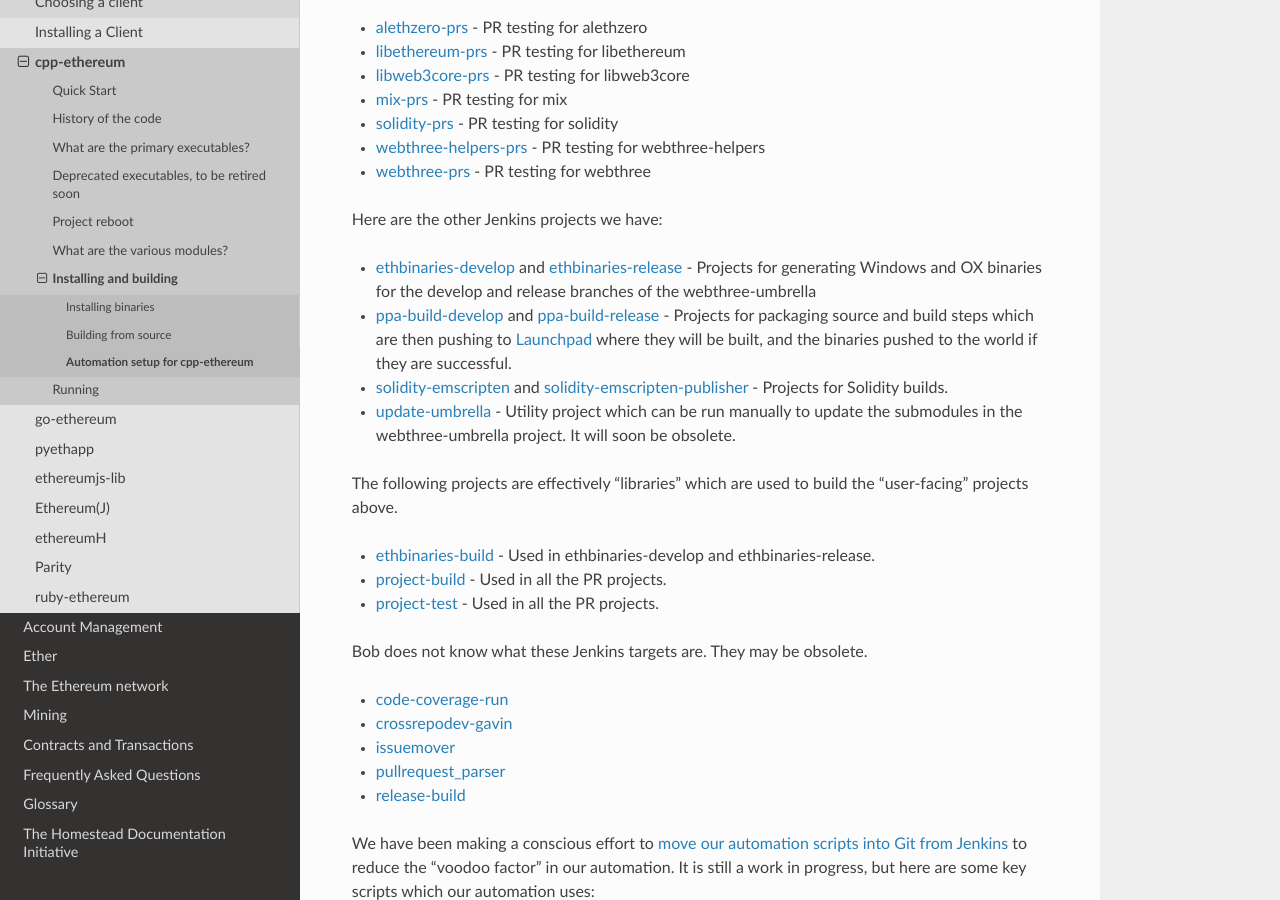
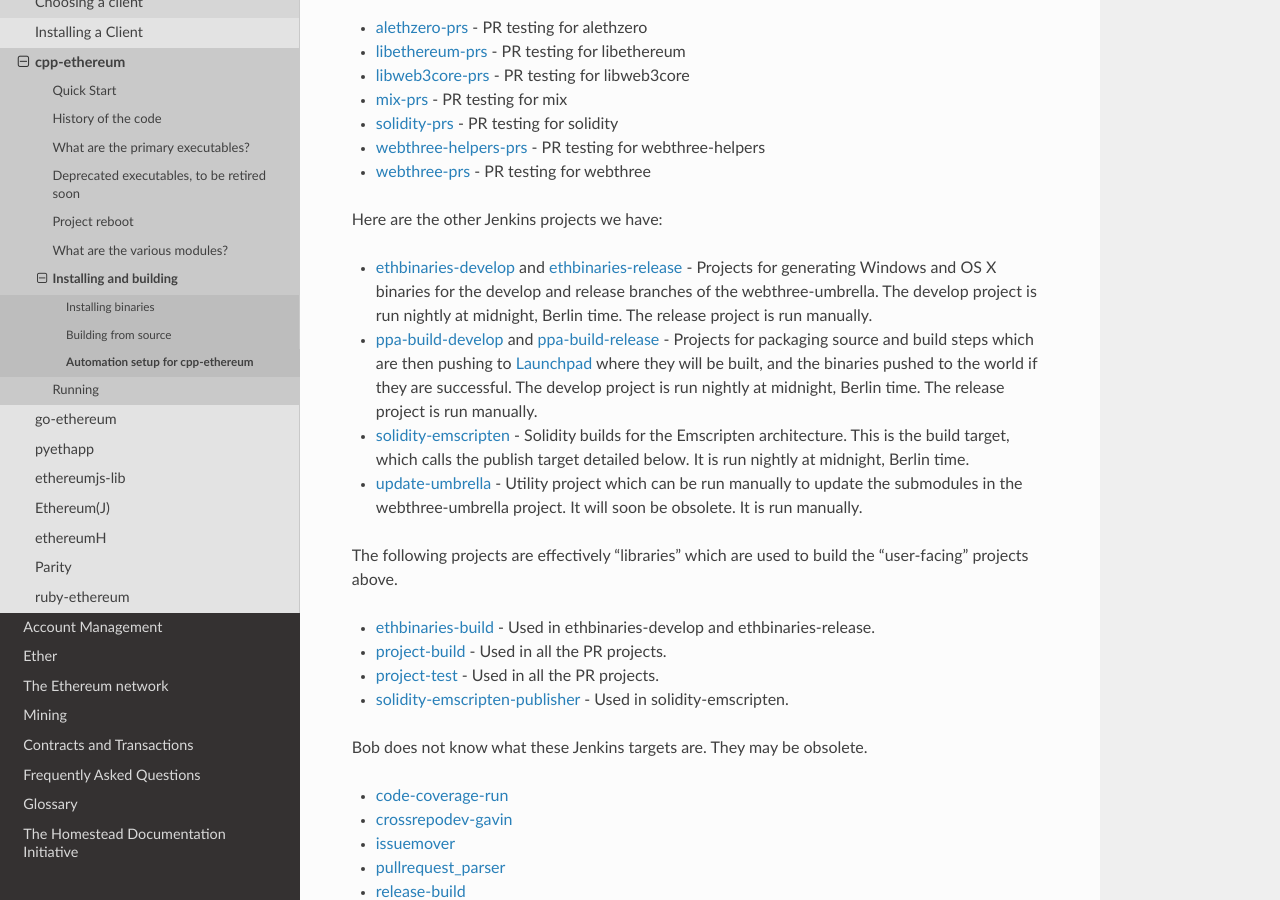
Before and after one commit to ethereum/homestead-guide, a Sphinx documentation site: the page built from source/ethereum-clients/cpp-ethereum/automation.rst, in a window 1280 px wide and 900 px high, scrolled down 1144 px. Built offline with Sphinx 7.4.7 and the Read the Docs theme 2.0.0, drawn with Linux system fonts in a browser that asks for light colours.

Commit message:
Updates based on chriseth's feedback.

```diff
--- a/source/ethereum-clients/cpp-ethereum/automation.rst
+++ b/source/ethereum-clients/cpp-ethereum/automation.rst
@@ -56,10 +56,10 @@
 
 Here are the other Jenkins projects we have:
 
-* `ethbinaries-develop <http://52.28.164.97/job/ethbinaries-develop/>`_ and `ethbinaries-release <http://52.28.164.97/job/ethbinaries-release/>`_ - Projects for generating Windows and OX binaries for the develop and release branches of the webthree-umbrella
-* `ppa-build-develop <http://52.28.164.97/job/ppa-build-develop/>`_ and `ppa-build-release <http://52.28.164.97/job/ppa-build-release/>`_ - Projects for packaging source and build steps which are then pushing to `Launchpad <https://launchpad.net/~ethereum/+archive/ubuntu/ethereum>`_ where they will be built, and the binaries pushed to the world if they are successful.
-* `solidity-emscripten <http://52.28.164.97/job/solidity-emscripten/>`_ and `solidity-emscripten-publisher <http://52.28.164.97/job/solidity-emscripten-publisher/>`_ - Projects for Solidity builds.
-* `update-umbrella <http://52.28.164.97/job/update-umbrella/>`_ - Utility project which can be run manually to update the submodules in the webthree-umbrella project.  It will soon be obsolete.
+* `ethbinaries-develop <http://52.28.164.97/job/ethbinaries-develop/>`_ and `ethbinaries-release <http://52.28.164.97/job/ethbinaries-release/>`_ - Projects for generating Windows and OS X binaries for the develop and release branches of the webthree-umbrella.   The develop project is run nightly at midnight, Berlin time.   The release project is run manually.
+* `ppa-build-develop <http://52.28.164.97/job/ppa-build-develop/>`_ and `ppa-build-release <http://52.28.164.97/job/ppa-build-release/>`_ - Projects for packaging source and build steps which are then pushing to `Launchpad <https://launchpad.net/~ethereum/+archive/ubuntu/ethereum>`_ where they will be built, and the binaries pushed to the world if they are successful.  The develop project is run nightly at midnight, Berlin time.   The release project is run manually.
+* `solidity-emscripten <http://52.28.164.97/job/solidity-emscripten/>`_ - Solidity builds for the Emscripten architecture.  This is the build target, which calls the publish target detailed below.   It is run nightly at midnight, Berlin time.
+* `update-umbrella <http://52.28.164.97/job/update-umbrella/>`_ - Utility project which can be run manually to update the submodules in the webthree-umbrella project.  It will soon be obsolete.   It is run manually.
 
 The following projects are effectively "libraries" which are used to build the "user-facing"
 projects above.
@@ -67,6 +67,7 @@
 * `ethbinaries-build <http://52.28.164.97/job/ethbinaries-build/>`_ - Used in ethbinaries-develop and ethbinaries-release.
 * `project-build <http://52.28.164.97/job/project-build/>`_ - Used in all the PR projects.
 * `project-test <http://52.28.164.97/job/project-test/>`_ - Used in all the PR projects.
+* `solidity-emscripten-publisher <http://52.28.164.97/job/solidity-emscripten-publisher/>`_ - Used in solidity-emscripten.
 
 Bob does not know what these Jenkins targets are.   They may be obsolete.
 
```
